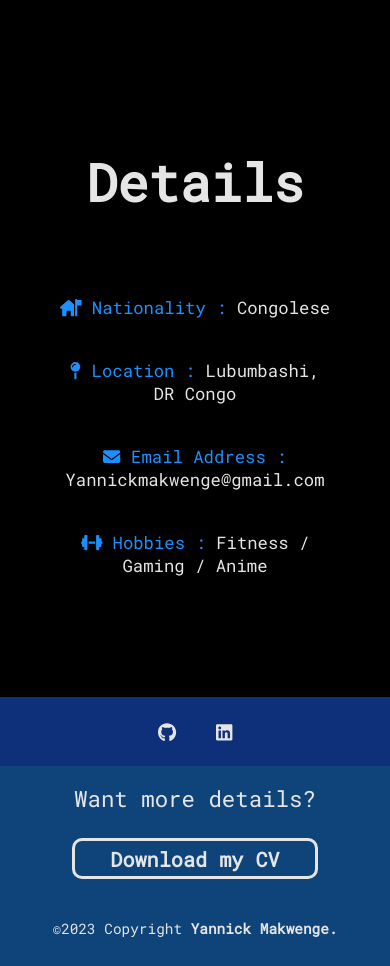
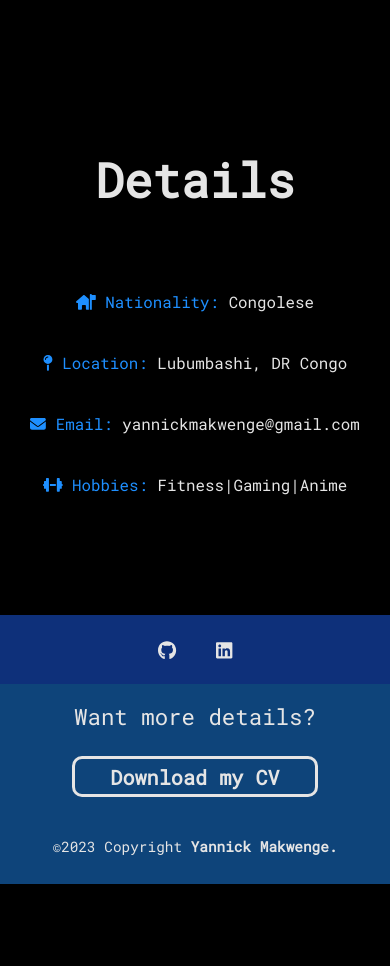
Before and after one commit to Yannick-M243/portofolio-frontend, a React (Create React App) app: page / in a window 390 px wide. Shown: the part 5386-6352 px from the top of the page. After the commit the page ends 6270 px from the top, so only its background shows below. Built offline with nearby package versions, Linux system fonts and the light colour scheme; no server answers; the HTML template or start-up script is replaced by a standard one.

Commit message:
style: improve details section on mobile

```diff
--- a/src/components/Details.js
+++ b/src/components/Details.js
@@ -7,10 +7,10 @@ function Details() {
                 <section id="details">
                         <h2>Details</h2>
                         <div className='container'>
-                                <p><span className="primary-font"><FontAwesomeIcon icon={faHouseFlag} /> Nationality : </span> Congolese</p>
-                                <p><span className="primary-font"><FontAwesomeIcon icon={faMapPin} /> Location : </span> Lubumbashi, DR Congo</p>
-                                <p><span className="primary-font"><FontAwesomeIcon icon={faEnvelope} /> Email Address : </span> Yannickmakwenge@gmail.com</p>
-                                <p><span className="primary-font"><FontAwesomeIcon icon={faDumbbell} /> Hobbies : </span> Fitness / Gaming / Anime</p>
+                                <p><span className="primary-font"><FontAwesomeIcon icon={faHouseFlag} /> Nationality: </span>Congolese</p>
+                                <p><span className="primary-font"><FontAwesomeIcon icon={faMapPin} /> Location: </span>Lubumbashi, DR Congo</p>
+                                <p><span className="primary-font"><FontAwesomeIcon icon={faEnvelope} /> Email: </span>yannickmakwenge@gmail.com</p>
+                                <p><span className="primary-font"><FontAwesomeIcon icon={faDumbbell} /> Hobbies: </span>Fitness|Gaming|Anime</p>
                         </div>
                 </section>
         );
--- a/src/styles/_details.scss
+++ b/src/styles/_details.scss
@@ -8,6 +8,6 @@
 
     p {
         text-align: center;
-        padding: 20px;
+        padding: 20px 0;
     }
 }
--- a/src/styles/_responsiveness.scss
+++ b/src/styles/_responsiveness.scss
@@ -119,9 +119,10 @@
         }
         margin: 0 auto !important;
     }
-    .light{
-        #contact{
-            input,textarea{
+    .light {
+        #contact {
+            input,
+            textarea {
                 background: rgba(189, 189, 189, 0.744);
             }
         }
@@ -149,4 +150,10 @@
     #contact {
         @include mobile-margin;
     }
+    #details {
+        width: 100% !important;
+        font-size: 1.1em;        .container {
+            width: 90% !important;
+        }
+    }
 }
```
